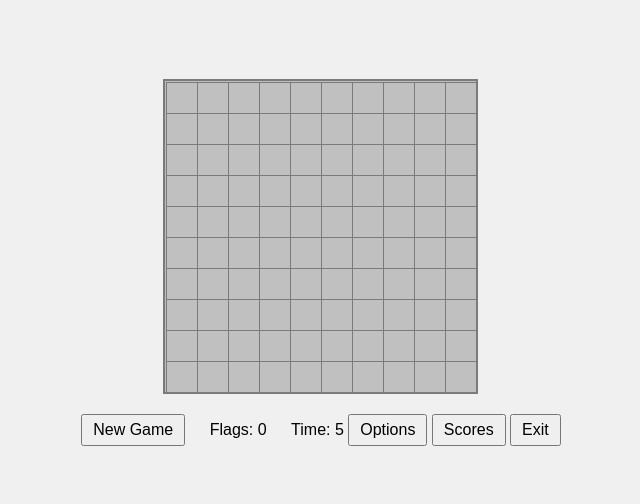
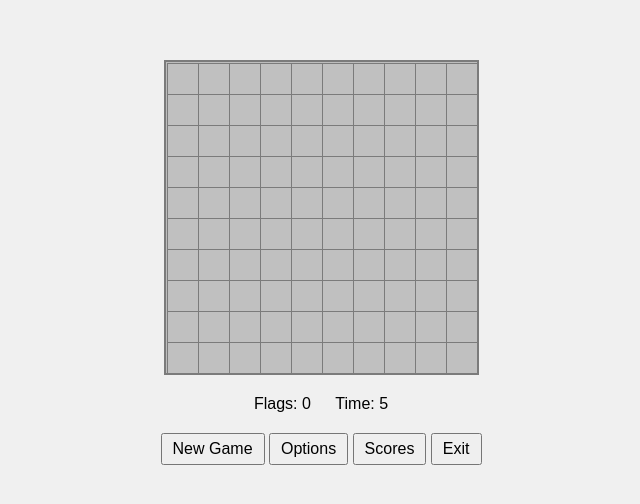
Before and after one commit to chrisnienart/Minesweeper, a website: page index.html in a window 1280 px wide. Shown: the part 138-642 px from the top of the page, without its empty margins (319-959 px from the left). Drawn offline with Linux system fonts and the light colour scheme.

Commit message:
Separated game info from controls

```diff
--- a/index.html
+++ b/index.html
@@ -9,10 +9,12 @@
 <body>
     <div id="game-container">
         <div id="board"></div>
+        <div id="game-info">
+            <span id="flags">Flags: 0</span>
+            <span id="time">Time: 0</span>
+        </div>
         <div id="controls">
             <button id="new-game">New Game</button>
-            <span id="flags">Flags: 0</span>
-            <span id="time">Time: 0</span>
             <button id="options">Options</button>
             <button id="scores">Scores</button>
             <button id="exit">Exit</button>
--- a/styles.css
+++ b/styles.css
@@ -78,6 +78,10 @@ body {
     color: #808080; /* Gray */
 }
 
+#game-info {
+    margin-top: 20px;
+}
+
 #controls {
     margin-top: 20px;
 }
@@ -88,5 +92,6 @@ button {
 }
 
 span {
-    margin-left: 20px;
+    margin-left: 10px;
+    margin-right: 10px;
 }
```
